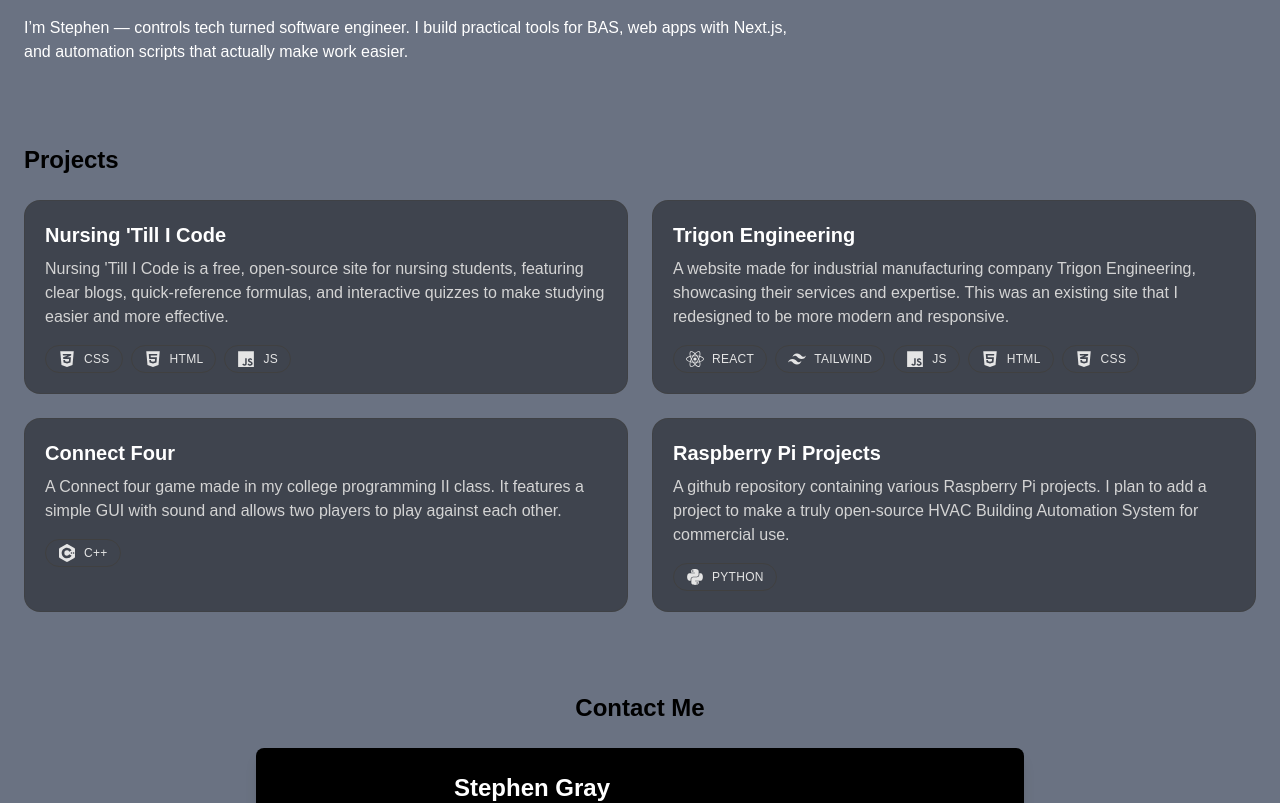
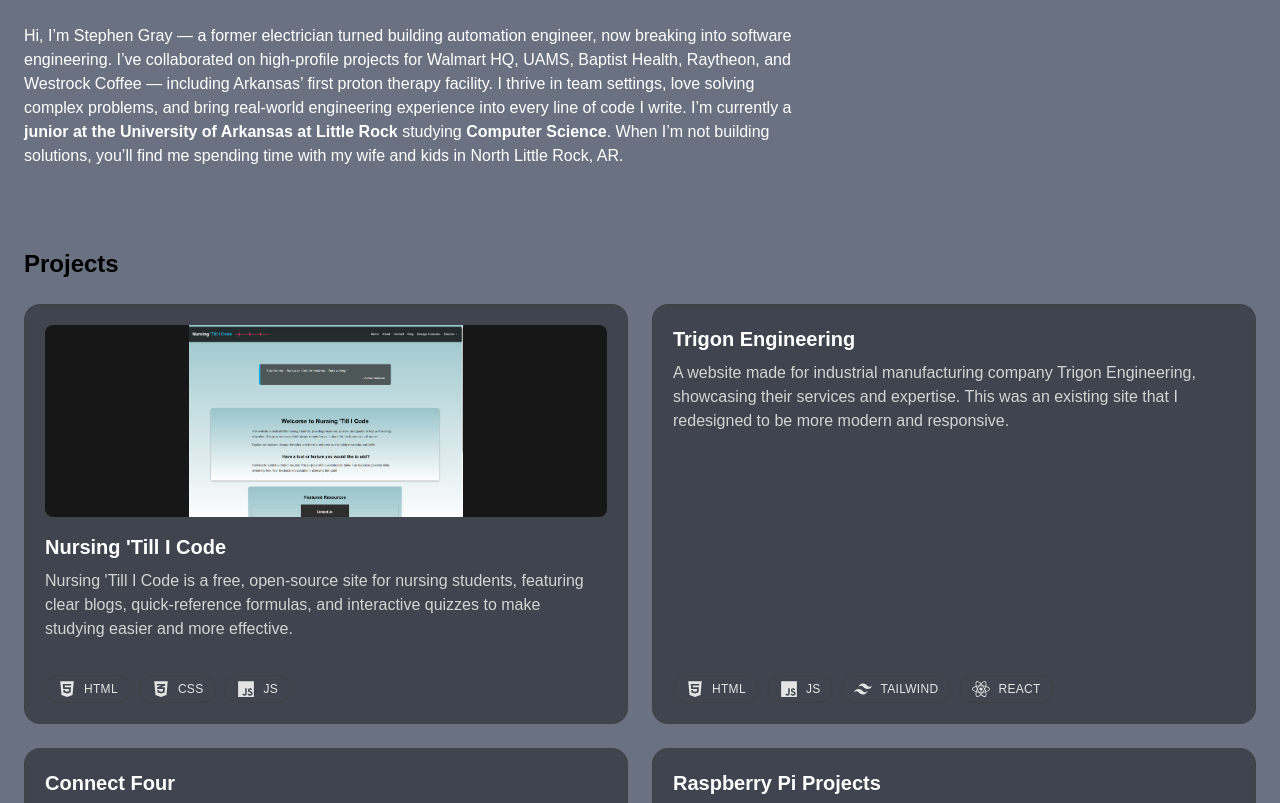
Before and after one commit to stephengray12/portfolio-website, a Next.js app: page / in a window 1280 px wide. Shown: the part 1100-1903 px from the top of the page. Built offline with nearby package versions, Linux system fonts and the light colour scheme; grey boxes are pictures that could not be loaded.

Commit message:
Working on adding images to cards.

```diff
--- a/src/app/page.js
+++ b/src/app/page.js
@@ -1,8 +1,9 @@
-"use client"; // Required for framer-motion in Next.js app router
+"use client";
 
+// Required for framer-motion in Next.js app router
 import Image from "next/image";
 import Taskbar from "./taskbar";
-import { useRef, useState } from "react";
+import { useRef } from "react";
 import { motion, useInView } from "framer-motion";
 
 import {
@@ -15,14 +16,11 @@
   FaLinkedin,
   FaGithub,
 } from "react-icons/fa";
-import {
-  SiTailwindcss,
-  SiNextdotjs,
-  SiCplusplus,
-  SiJquery,
-} from "react-icons/si";
+import { SiTailwindcss, SiNextdotjs, SiCplusplus, SiJquery } from "react-icons/si";
 
-// ===== Skills (progress bars) =====
+// =========================
+// Data
+// =========================
 const skills = [
   { name: "JavaScript", icon: <FaJs />, level: 90 },
   { name: "React", icon: <FaReact />, level: 80 },
@@ -36,7 +34,6 @@
   { name: "jQuery", icon: <SiJquery />, level: 40 },
 ];
 
-// ===== Project tech -> icon map =====
 const techIcon = {
   React: <FaReact />,
   "Next.js": <SiNextdotjs />,
@@ -51,21 +48,22 @@
   CSS: <FaCss3Alt />,
 };
 
-
-// ===== projects =====
 const projects = [
   {
     title: "Nursing 'Till I Code",
-    desc: "Nursing 'Till I Code is a free, open-source site for nursing students, featuring clear blogs, quick-reference formulas, and interactive quizzes to make studying easier and more effective.",
+    desc:
+      "Nursing 'Till I Code is a free, open-source site for nursing students, featuring clear blogs, quick-reference formulas, and interactive quizzes to make studying easier and more effective.",
     link: "https://www.nursingtillicode.org/",
-    tech: ["CSS", "HTML", "JS"],
+    tech: ["HTML", "CSS", "JS"],
+    image: "/nursingtillicode.png", // put file in /public/nursingtillicode.png (or adjust path)
   },
   {
     title: "Trigon Engineering",
     desc:
       "A website made for industrial manufacturing company Trigon Engineering, showcasing their services and expertise. This was an existing site that I redesigned to be more modern and responsive.",
     link: "https://github.com/stephengray12/Trigon-Engineering",
-    tech: ["React", "Tailwind", "JS", "HTML", "CSS"],
+    tech: ["HTML", "JS", "Tailwind", "React"],
+    // image: "/projects/trigon.png",
   },
   {
     title: "Connect Four",
@@ -73,17 +71,21 @@
       "A Connect four game made in my college programming II class. It features a simple GUI with sound and allows two players to play against each other.",
     link: "https://github.com/stephengray12/cpsc2376-Gray/tree/main/projects/project04",
     tech: ["C++"],
+    // image: "/projects/connect-four.png",
   },
   {
     title: "Raspberry Pi Projects",
     desc:
-      "A github repository containing various Raspberry Pi projects. I plan to add a project to make a truly open-source HVAC Building Automation System for commercial use.",
+      "A github repository containing various Raspberry Pi projects. I plan to add a project to make a truly open-source Building Automation System for commercial use.",
     link: "https://github.com/stephengray12/Rasberry_Pi_Projects",
     tech: ["Python"],
+    // image: "/projects/rpi.png",
   },
 ];
 
-// ===== Motion variants for project cards =====
+// =========================
+/* Motion */
+// =========================
 const cardVariants = {
   hidden: { opacity: 0, y: 18 },
   visible: (i = 0) => ({
@@ -93,40 +95,15 @@
   }),
 };
 
-export default function Home() {
-  const ref = useRef(null);
-  const isInView = useInView(ref, { once: true, margin: "-50px" });
+// =========================
+/* Small components */
+// =========================
+const SectionTitle = ({ children }) => (
+  <h2 className="text-2xl font-semibold mb-6 text-black dark:text-white">{children}</h2>
+);
 
-  return (
-    <>
-      <Taskbar />
-      <main className="pt-24 min-h-screen bg-gray-500 dark:bg-black text-gray-800 dark:text-white px-6 py-12">
-        {/* Hero Section */}
-        <section className="mb-20">
-          <div className="flex flex-col sm:flex-row items-center sm:items-start gap-8 text-left">
-            <Image
-              src="/profile.PNG"
-              alt="Stephen Gray"
-              width={300}
-              height={150}
-              className="rounded-full"
-            />
-            <div className="space-y-4">
-              <h1 className="text-4xl sm:text-6xl font-bold text-white">
-                Hi, I&apos;m Stephen Gray
-              </h1>
-              <p className="text-lg sm:text-xl max-w-xl text-white">
-                Aspiring Software Engineer focused on building responsive web
-                apps with clean design and efficient code.
-              </p>
-              <a
-                href="#projects"
-                className="inline-block mt-2 px-6 py-2 bg-blue-600 text-white rounded-lg
-                           hover:bg-blue-700 hover:opacity-80 transition-opacity duration-300"
-              >
-                View My Projects
-              </a>
-              <div className="flex gap-4 mt-4 text-2xl">
+const SocialLinks = ({ size = "text-2xl" }) => (
+  <div className={`flex gap-4 mt-4 ${size}`}>
     <a
       href="https://www.linkedin.com/in/stephen-gray12"
       target="_blank"
@@ -146,17 +123,9 @@
       <FaGithub />
     </a>
   </div>
-            </div>
-          </div>
-        </section>
+);
 
-        {/* Skills Section */}
-        <section className="mb-20 scroll-mt-24" ref={ref}>
-          <h2 className="text-2xl font-semibold mb-6 text-black dark:text-white">
-            Skills
-          </h2>
-          <div className="space-y-4">
-            {skills.map((skill) => (
+const SkillBar = ({ skill, animate }) => (
   <div key={skill.name}>
     <div className="flex items-center mb-1">
       <div className="flex items-center gap-2 text-sm font-medium text-black dark:text-white">
@@ -167,55 +136,52 @@
     <div className="w-full md:w-1/2 bg-gray-200 rounded-full h-3 dark:bg-gray-700 overflow-hidden">
       <motion.div
         initial={{ width: 0 }}
-                    animate={{ width: isInView ? `${skill.level}%` : 0 }}
+        animate={{ width: animate ? `${skill.level}%` : 0 }}
         transition={{ duration: 1, ease: "easeOut", delay: 0.1 }}
         className="bg-blue-300 h-3 rounded-full"
       />
     </div>
   </div>
-            ))}
-          </div>
-        </section>
+);
 
-        {/* About Section */}
-        <section id="about" className="scroll-mt-24 mb-20">
-          <h2 className="text-2xl font-semibold mb-4 text-black dark:text-white">
-            About
-          </h2>
-          <p className="max-w-3xl text-white">
-            I’m Stephen — controls tech turned software engineer. I build
-            practical tools for BAS, web apps with Next.js, and automation
-            scripts that actually make work easier.
-          </p>
-        </section>
-
-        {/* Projects Section */}
-        <section id="projects" className="scroll-mt-24 mb-20">
-          <h2 className="text-2xl font-semibold mb-6 text-black dark:text-white">
-            Projects
-          </h2>
-
-          <div className="grid grid-cols-1 md:grid-cols-2 gap-6">
-            {projects.map((p, i) => (
+// UPDATED: consistent card height + image fit + scrollable description on hover
+const ProjectCard = ({ project, i }) => (
   <motion.a
-                key={p.title}
-                href={p.link}
+    key={project.title}
+    href={project.link}
     target="_blank"
     rel="noreferrer"
-                className="block rounded-2xl border border-neutral-700/60 bg-black/40 p-5 hover:border-blue-400 transition"
+    className="group flex flex-col rounded-2xl border border-neutral-700/60 bg-black/40 p-5 hover:border-blue-400 transition md:h-[420px]"
     initial="hidden"
     whileInView="visible"
     viewport={{ once: true, amount: 0.2 }}
     variants={cardVariants}
     custom={i}
   >
-                <h3 className="text-xl font-semibold text-white">{p.title}</h3>
-                <p className="mt-2 text-neutral-300">{p.desc}</p>
+    {/* Screenshot (fits without cropping) */}
+    {project.image ? (
+      <div className="relative w-full h-48 mb-4 rounded-lg overflow-hidden bg-neutral-900 p-2">
+        <Image
+          src={project.image}
+          alt={`${project.title} screenshot`}
+          fill
+          sizes="(max-width: 768px) 100vw, (max-width: 1200px) 50vw, 33vw"
+          className="object-contain"
+        />
+      </div>
+    ) : null}
 
-                {/* Tech icons */}
-                {p.tech?.length ? (
-                  <div className="mt-4 flex flex-wrap gap-2">
-                    {p.tech.map((t) => (
+    <h3 className="text-xl font-semibold text-white">{project.title}</h3>
+
+    {/* Description: clipped by default, scrolls on hover to keep card heights identical */}
+    <div className="mt-2 text-neutral-300 pr-1 overflow-hidden max-h-[96px] group-hover:overflow-auto">
+      {project.desc}
+    </div>
+
+    {/* Tech badges */}
+    {project.tech?.length ? (
+      <div className="mt-auto pt-4 flex flex-wrap gap-2">
+        {project.tech.map((t) => (
           <span
             key={t}
             className="inline-flex items-center gap-2 text-xs px-3 py-1 rounded-full border border-neutral-700 text-neutral-200"
@@ -229,15 +195,80 @@
       </div>
     ) : null}
   </motion.a>
+);
+
+// =========================
+/* Page */
+// =========================
+export default function Home() {
+  const skillsRef = useRef(null);
+  const skillsInView = useInView(skillsRef, { once: true, margin: "-50px" });
+
+  return (
+    <>
+      <Taskbar />
+
+      <main className="pt-24 min-h-screen bg-gray-500 dark:bg-black text-gray-800 dark:text-white px-6 py-12">
+        {/* Hero */}
+        <section className="mb-20">
+          <div className="flex flex-col sm:flex-row items-center sm:items-start gap-8 text-left">
+            <Image
+              src="/profile.PNG"
+              alt="Stephen Gray"
+              width={300}
+              height={150}
+              className="rounded-full"
+              priority
+            />
+
+            <div className="space-y-4">
+              <h1 className="text-4xl sm:text-6xl font-bold text-white">Hi, I&apos;m Stephen Gray</h1>
+              <p className="text-lg sm:text-xl max-w-xl text-white">
+                Aspiring Software Engineer focused on building responsive web apps with clean design and efficient code.
+              </p>
+              <a
+                href="#projects"
+                className="inline-block mt-2 px-6 py-2 bg-blue-600 text-white rounded-lg hover:bg-blue-700 hover:opacity-80 transition-opacity duration-300"
+              >
+                View My Projects
+              </a>
+              <SocialLinks />
+            </div>
+          </div>
+        </section>
+
+        {/* Skills */}
+        <section className="mb-20 scroll-mt-24" ref={skillsRef}>
+          <SectionTitle>Skills</SectionTitle>
+          <div className="space-y-4">
+            {skills.map((s) => (
+              <SkillBar key={s.name} skill={s} animate={skillsInView} />
             ))}
           </div>
         </section>
 
-        {/* Contact Section */}
+        {/* About */}
+        <section id="about" className="scroll-mt-24 mb-20">
+          <SectionTitle>About</SectionTitle>
+          <p className="max-w-3xl text-white">
+            Hi, I’m Stephen Gray — a former electrician turned building automation engineer, now breaking into software engineering. I’ve collaborated on high-profile projects for Walmart HQ, UAMS, Baptist Health, Raytheon, and Westrock Coffee — including Arkansas’ first proton therapy facility. I thrive in team settings, love solving complex problems, and bring real-world engineering experience into every line of code I write. I’m currently a <span className="font-semibold">junior at the University of Arkansas at Little Rock</span> studying <span className="font-semibold">Computer Science</span>. When I’m not building solutions, you’ll find me spending time with my wife and kids in North Little Rock, AR.
+          </p>
+        </section>
+
+        {/* Projects */}
+        <section id="projects" className="scroll-mt-24 mb-20">
+          <SectionTitle>Projects</SectionTitle>
+          <div className="grid grid-cols-1 md:grid-cols-2 gap-6">
+            {projects.map((p, i) => (
+              <ProjectCard key={p.title} project={p} i={i} />
+            ))}
+          </div>
+        </section>
+
+        {/* Contact */}
         <section className="mb-20 text-center scroll-mt-24" id="contact">
-          <h2 className="text-2xl font-semibold mb-6 text-black dark:text-white">
-            Contact Me
-          </h2>
+          <SectionTitle>Contact Me</SectionTitle>
+
           <div className="w-full max-w-3xl mx-auto bg-black p-6 rounded-lg shadow-lg text-left">
             <div className="flex flex-col sm:flex-row sm:items-center sm:justify-start gap-6 mb-4">
               <Image
@@ -253,10 +284,7 @@
                 <div className="space-y-1 mt-4 text-sm text-white">
                   <p>
                     <strong>Email:</strong>{" "}
-                    <a
-                      href="mailto:stephengrayjava12@outlook.com"
-                      className="text-blue-500"
-                    >
+                    <a href="mailto:stephengrayjava12@outlook.com" className="text-blue-500">
                       stephengrayjava12@outlook.com
                     </a>
                   </p>
@@ -289,11 +317,11 @@
                 </div>
               </div>
             </div>
+
             <a
               href="/StephenGray-Resume.pdf"
               download
-              className="mt-4 inline-block px-4 py-2 bg-blue-600 text-white rounded
-                         hover:bg-blue-700 hover:opacity-80 transition-opacity duration-300"
+              className="mt-4 inline-block px-4 py-2 bg-blue-600 text-white rounded hover:bg-blue-700 hover:opacity-80 transition-opacity duration-300"
             >
               Download Resume
             </a>
```
Also changed, not shown: public/nursingtillicode.png (added). Lines whose indentation alone changed are shown as unchanged.
